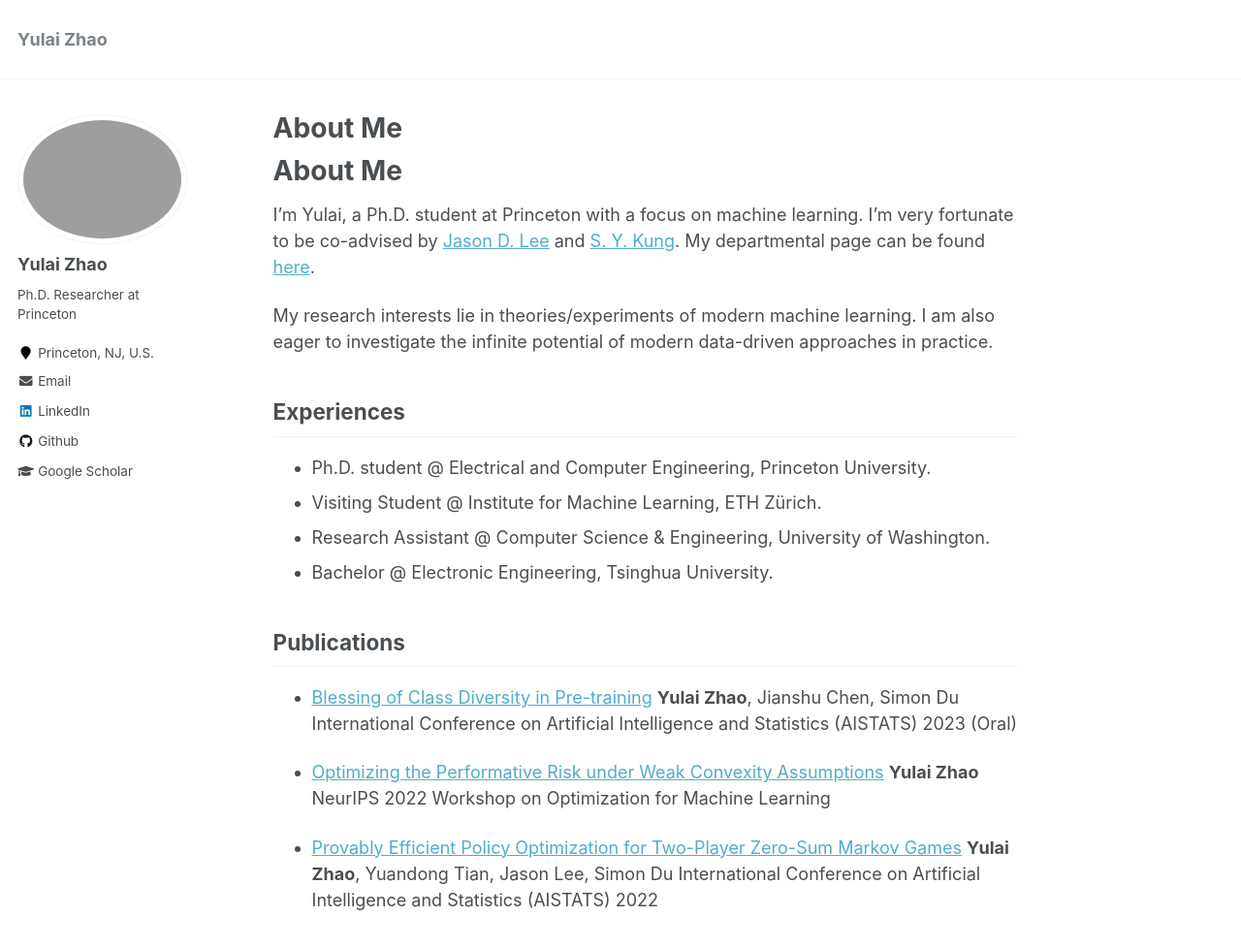
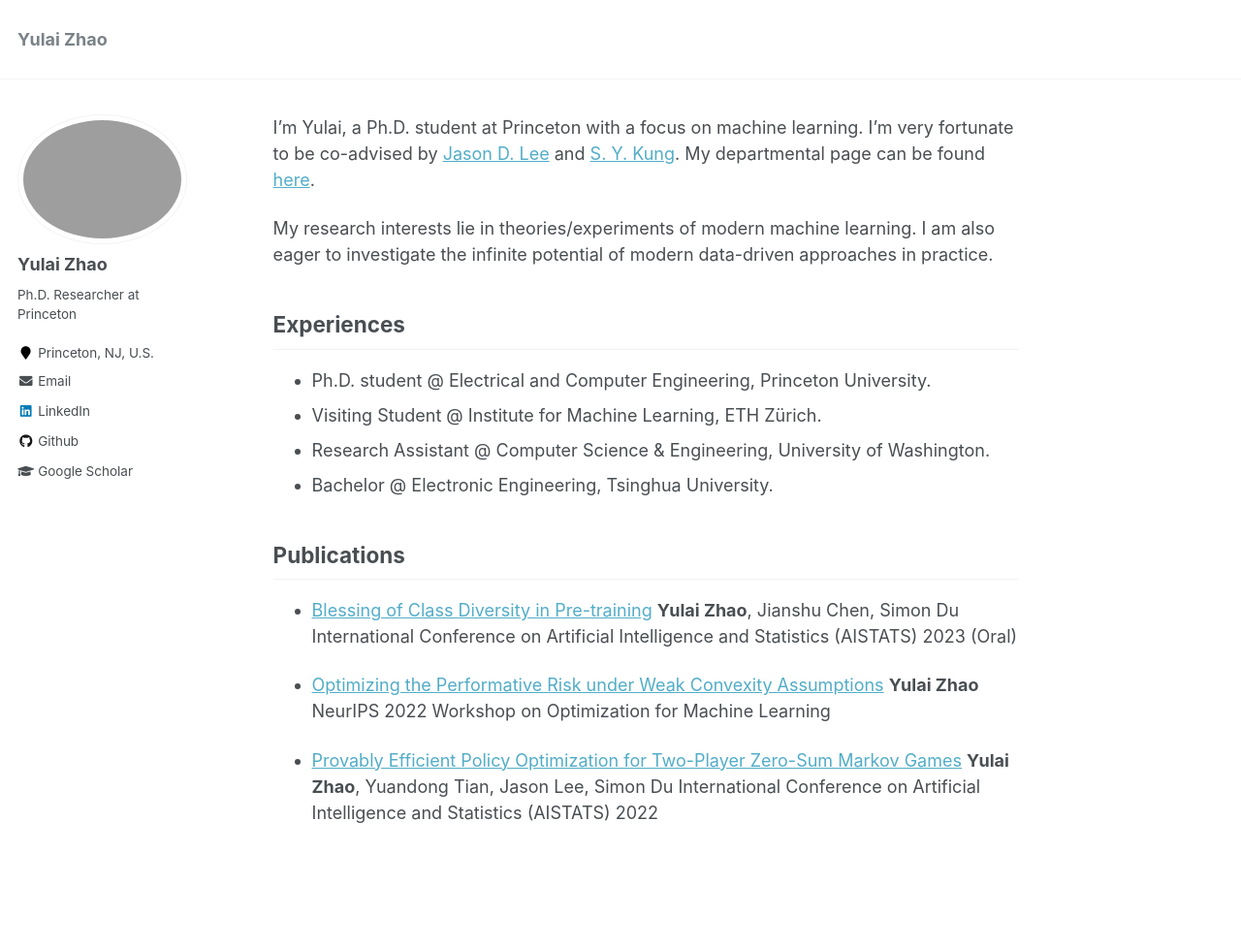
Before and after one commit to zhaoyl18/zhaoyl18.github.io, a Jekyll site: the page built from _pages/about.md, in a window 1280 px wide and 1127 px high. Shown: the top 978 px of the window at 97% size. Built offline with Jekyll 4.4.1, drawn with Linux system fonts in a browser that asks for light colours; our own code applies the rules of GitHub Pages for plain Markdown files.

Commit message:
Update about.md

```diff
--- a/_pages/about.md
+++ b/_pages/about.md
@@ -1,12 +1,12 @@
 ---
 permalink: /
-# excerpt: "# About me"
+excerpt: "About Me"
 author_profile: true
 redirect_from:
   - /about/
   - /about.html
 ---
-# About Me
+<!-- # About Me -->
 
 I'm Yulai, a Ph.D. student at Princeton with a focus on machine learning. I'm very fortunate to be co-advised by [Jason D. Lee](https://jasondlee88.github.io/) and [S. Y. Kung](https://ece.princeton.edu/people/sun-yuan-kung). My departmental page can be found [here](https://ece.princeton.edu/people/yulai-zhao).
 
```
